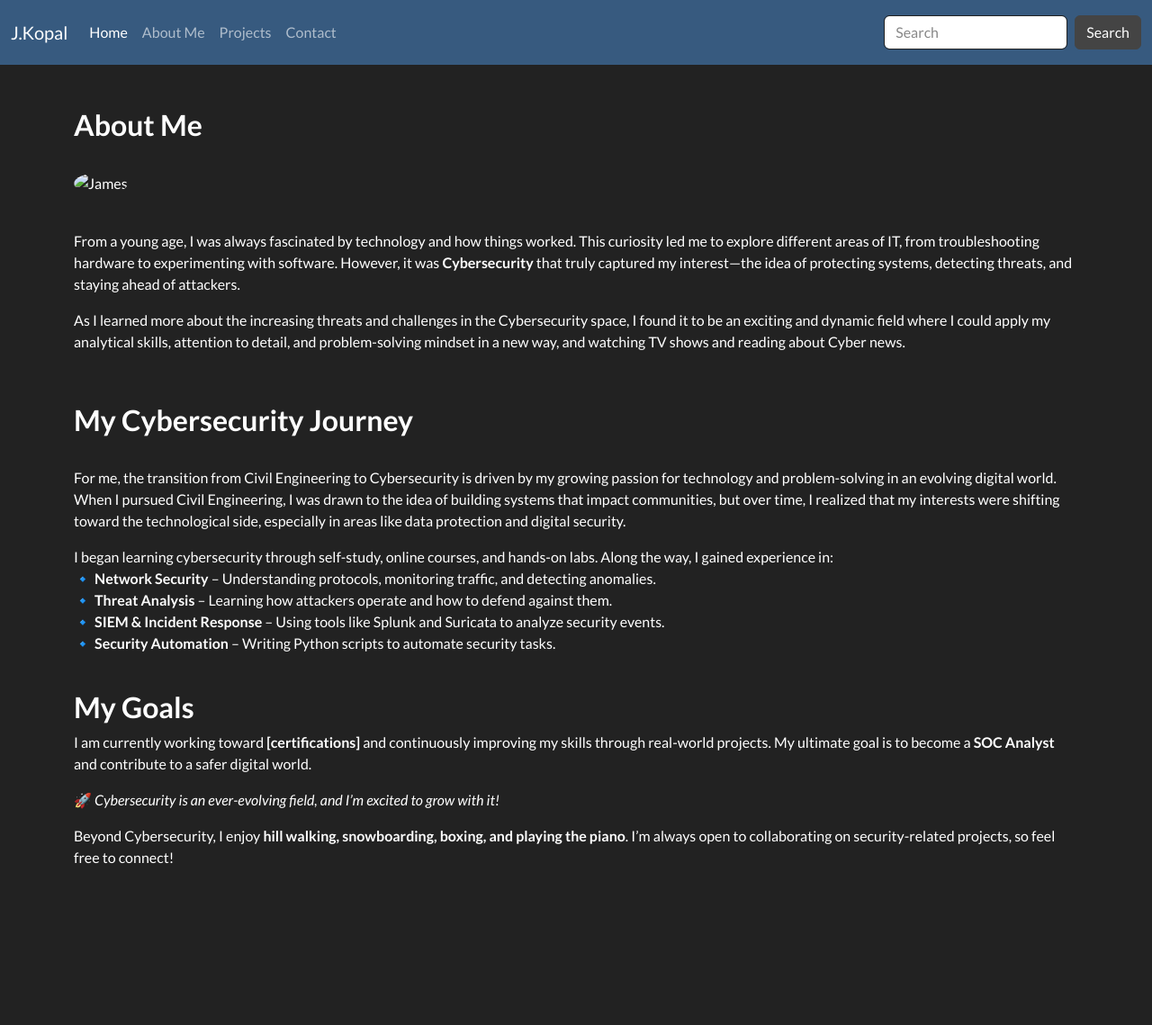
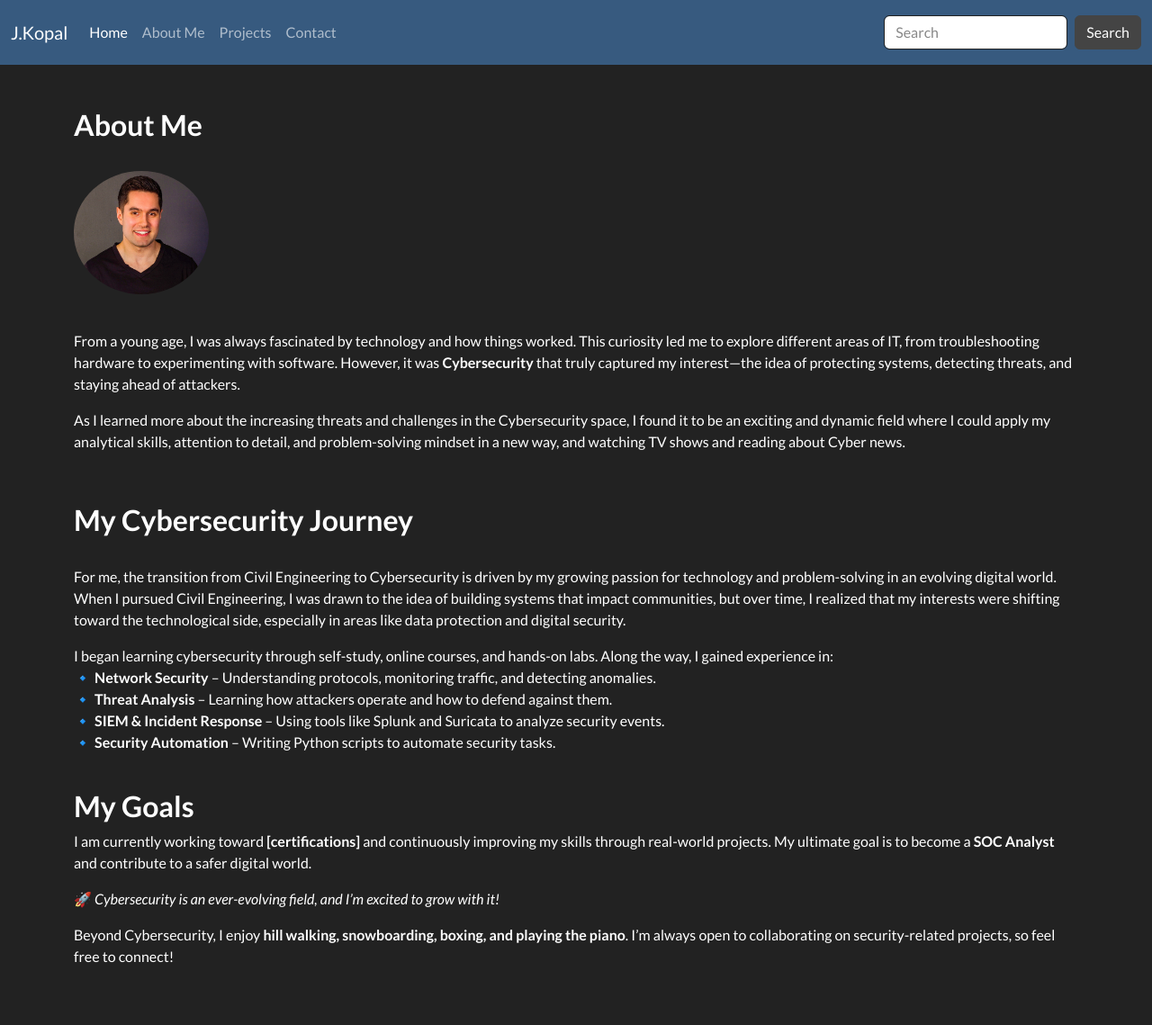
Before and after one commit to JKopal101/jkopal101.github.io, a Jekyll site: the page built from about_me.md, in a window 1280 px wide. Shown: the whole page at 90% size. Built offline with Jekyll 4.4.1, drawn with Linux system fonts in a browser that asks for light colours; before the commit the page ends 1029 px from its top, so only the background shows below that.

Commit message:
Update about_me.md

```diff
--- a/about_me.md
+++ b/about_me.md
@@ -7,7 +7,7 @@ permalink: /about_me/
 ### **About Me**
 
 <br>
-<img src="assets/IMG_20220307_112617.jpg" width="150px" style="border-radius: 50%;" alt="James">
+<img src="/assets/IMG_20220307_112617.jpg" width="150px" style="border-radius: 50%;" alt="James">
 
 <br>
 From a young age, I was always fascinated by technology and how things worked. This curiosity led me to explore different areas of IT, from troubleshooting hardware to experimenting with software. However, it was **Cybersecurity** that truly captured my interest—the idea of protecting systems, detecting threats, and staying ahead of attackers.
```
